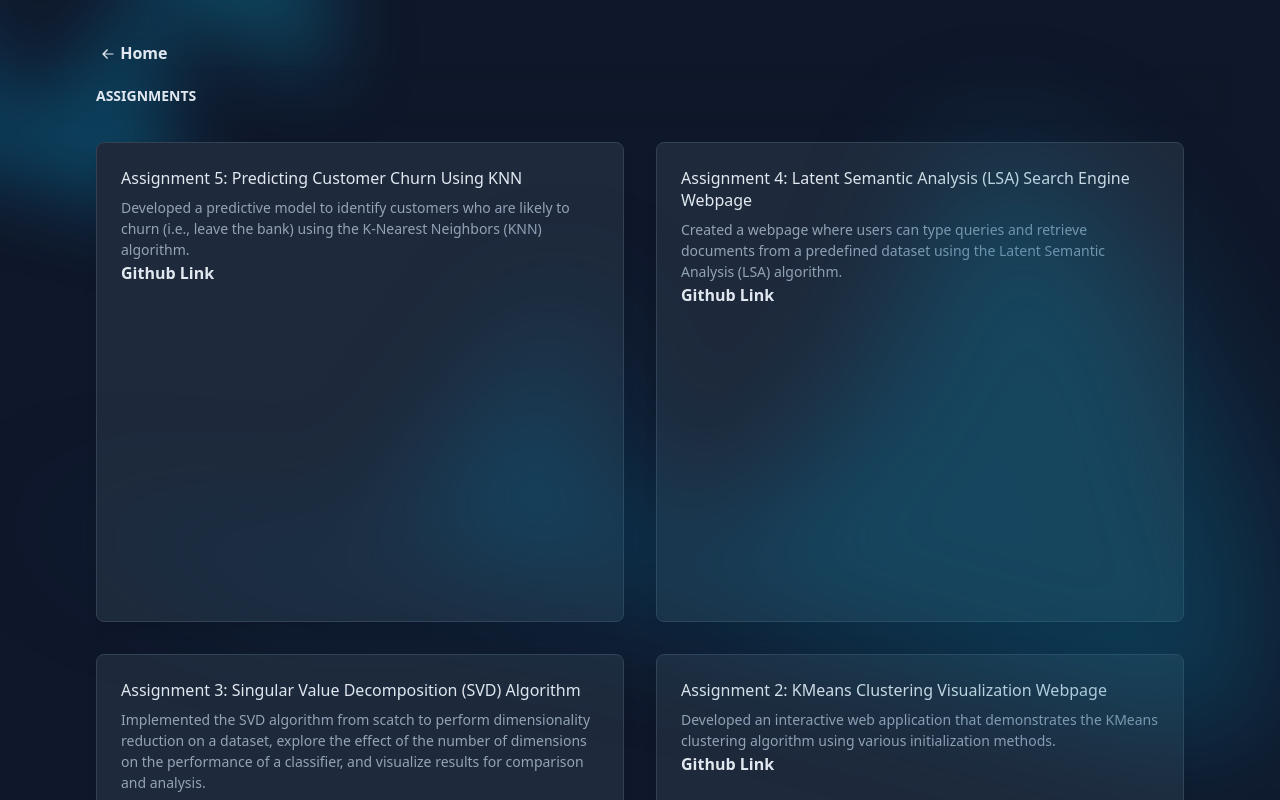
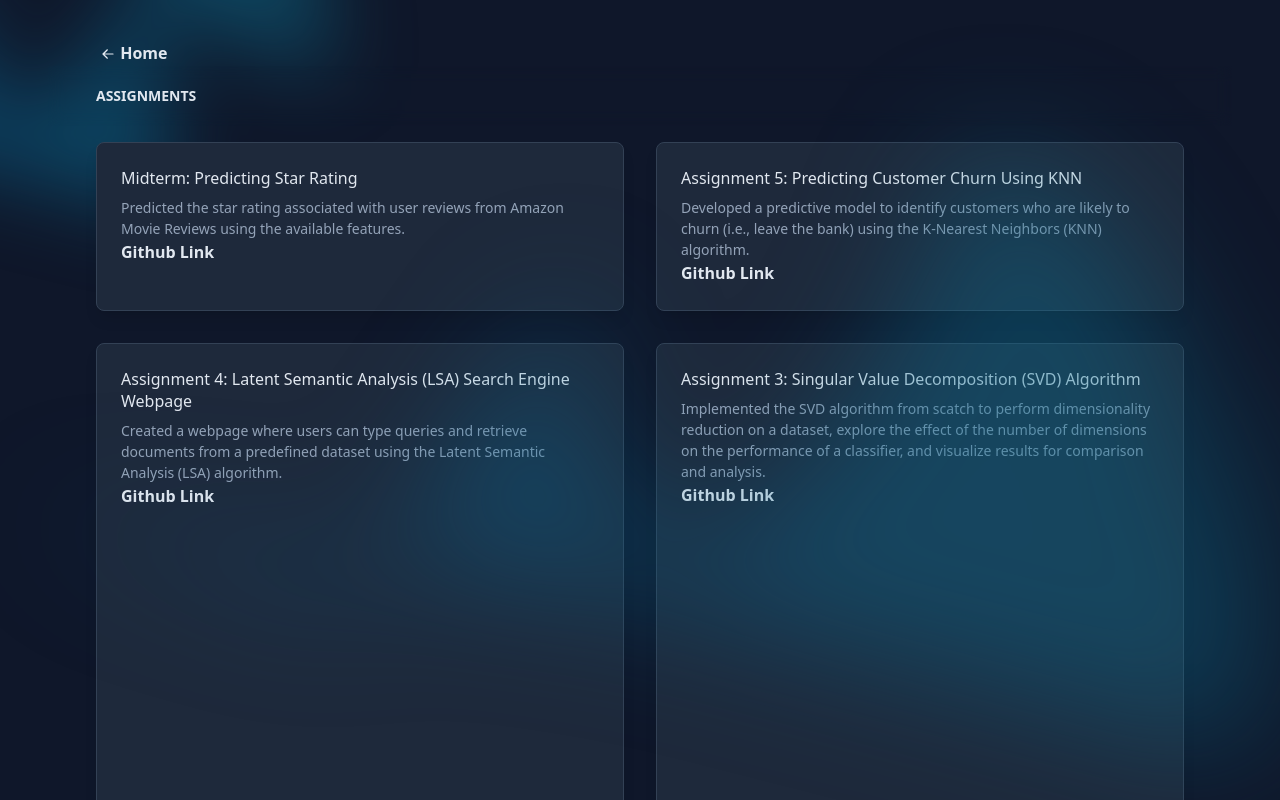
Before and after one commit to Alan0893/Alan0893.github.io, a React (Create React App) app: page /#/assignments in a window 1280 px wide. Shown: the top 800 px of the page. Built offline with nearby package versions, Linux system fonts and the light colour scheme.

Commit message:
added midterm

```diff
--- a/src/pages/Assignments.js
+++ b/src/pages/Assignments.js
@@ -19,6 +19,10 @@ import {
 
 const assignments = [
   {
+    title: 'Midterm: Predicting Star Rating',
+    description: 'Predicted the star rating associated with user reviews from Amazon Movie Reviews using the available features.',
+    repoLink: 'https://github.com/Alan0893/alanl193-midterm'
+  }, {
     title: 'Assignment 5: Predicting Customer Churn Using KNN',
     description: 'Developed a predictive model to identify customers who are likely to churn (i.e., leave the bank) using the K-Nearest Neighbors (KNN) algorithm.',
     repoLink: 'https://github.com/Alan0893/alanl193-assignment-5'
```
